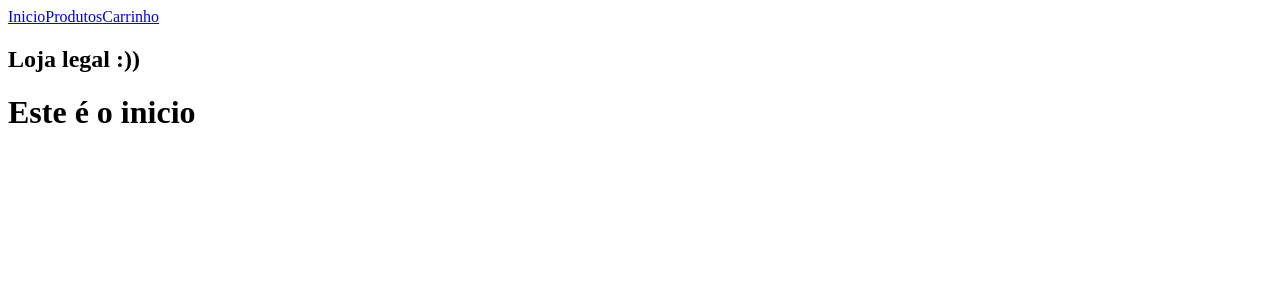
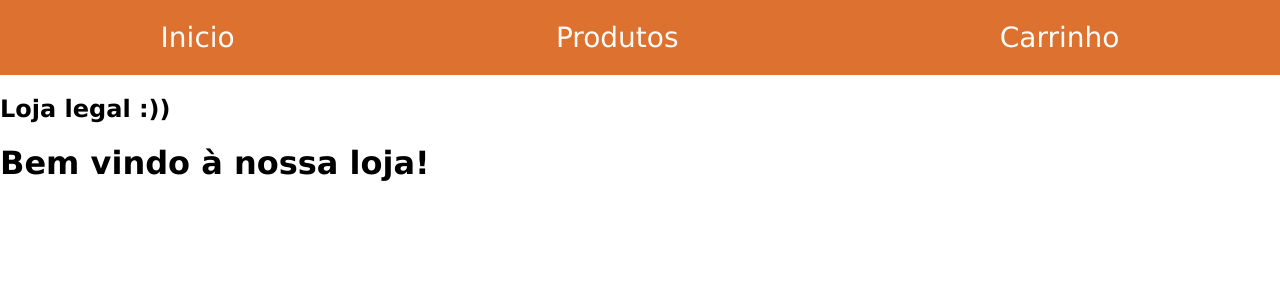
Before and after one commit to vjnnxx/shopping-cart, a React (Vite) app: page / in a window 1280 px wide. Shown: the top 300 px of the page. Built offline with nearby package versions, Linux system fonts and the light colour scheme; no server answers.

Commit message:
Criação de componentes

```diff
--- a/src/App.jsx
+++ b/src/App.jsx
@@ -1,14 +1,27 @@
-import Home from "./Home";
-import Navigation from "./Navigation";
+import Home from "./Home/Home";
+import Navigation from "./Navigation/Navigation";
 import { useParams } from "react-router-dom";
-import Products from "./Products";
-import Cart from "./Cart";
+import Products from "./Products/Products";
+import Cart from "./Cart/Cart";
+import { useEffect, useState } from "react";
 
 function App () {
 
   const {section} = useParams();
 
-  console.log(section)
+  const [products, setProducts] = useState([]);
+
+  useEffect(()=>{
+
+    async function fetchData () {
+      const response = await fetch('https://fakestoreapi.com/products');
+      const data = await response.json();
+      setProducts(data);
+    }
+
+    fetchData();
+
+  },[]);
 
   return (
     <>
@@ -16,7 +29,7 @@ function App () {
       <h2>Loja legal :))</h2>
 
       { section === 'products' ? (
-        <Products/>
+        <Products products={products}/>
       ) : section === 'cart' ? (
         <Cart/>
       ): (
--- a/src/Home.jsx
+++ b/src/Home/Home.jsx
@@ -1,7 +1,7 @@
 function Home () {
     return (
         <>
-            <h1>Este é o inicio</h1>
+            <h1>Bem vindo à nossa loja!</h1>
         </>
     )
 }
--- a/src/Navigation.jsx
+++ /dev/null
@@ -1,13 +0,0 @@
-import { Link } from "react-router-dom";
-
-function Navigation () {
-    return (
-        <div className="nav">
-            <Link to="/">Inicio</Link>
-            <Link to="/products">Produtos</Link>
-            <Link to="/cart">Carrinho</Link>
-        </div>
-    )
-}
-
-export default Navigation;
--- /dev/null
+++ b/src/Navigation/Navigation.css
@@ -0,0 +1,14 @@
+.nav{
+    background-color: #DD7230;
+    display: flex;
+    justify-content: space-around;
+    align-items: center;
+    height: 75px;
+
+}
+
+.link{
+    font-size: 28px;
+    text-decoration: none;
+    color: #FFFCF9;
+}
--- /dev/null
+++ b/src/Navigation/Navigation.jsx
@@ -0,0 +1,14 @@
+import { Link } from "react-router-dom";
+import './Navigation.css';
+
+function Navigation () {
+    return (
+        <div className="nav">
+            <Link to="/" className="link">Inicio</Link>
+            <Link to="/products" className="link">Produtos</Link>
+            <Link to="/cart" className="link">Carrinho</Link>
+        </div>
+    )
+}
+
+export default Navigation;
--- a/src/Products.jsx
+++ /dev/null
@@ -1,9 +0,0 @@
-function Products () {
-    return (
-        <>
-            <h1>Estes são os produtos</h1>
-        </>
-    )
-}
-
-export default Products;
--- /dev/null
+++ b/src/Products/Products.css
@@ -0,0 +1,4 @@
+.card-image{
+    height: 100px;
+    width: 100px;
+}
--- /dev/null
+++ b/src/Products/Products.jsx
@@ -0,0 +1,36 @@
+import PropTypes from 'prop-types';
+import './Products.css';
+
+function Products ({products}) {
+
+    const productsArray = products.map((element) =>{
+
+        return (
+        <>
+            <>
+                <img src={element.image} alt={element.title} className='card-image'/>
+                <p>{element.title}</p>
+                <p>Preço: {element.price}</p>
+            </>
+        </>
+        )
+    });
+
+    console.log(products[0])
+
+
+
+    return (
+        <>
+            <h1>Estes são os produtos</h1>
+
+            {productsArray}
+        </>
+    )
+}
+
+Products.propTypes = {
+    products: PropTypes.array,
+}
+
+export default Products;
--- a/src/index.css
+++ b/src/index.css
@@ -0,0 +1,7 @@
+*{
+    font-family: Verdana, Geneva, Tahoma, sans-serif;
+}
+
+body{
+    margin: 0;
+}
--- a/src/main.jsx
+++ b/src/main.jsx
@@ -10,4 +10,4 @@ createRoot(document.getElementById('root')).render(
   <StrictMode>
     <RouterProvider router={router}/>
   </StrictMode>,
-)
+);
```
Also changed, not shown: src/Cart/Cart.jsx (renamed from src/Cart.jsx).
